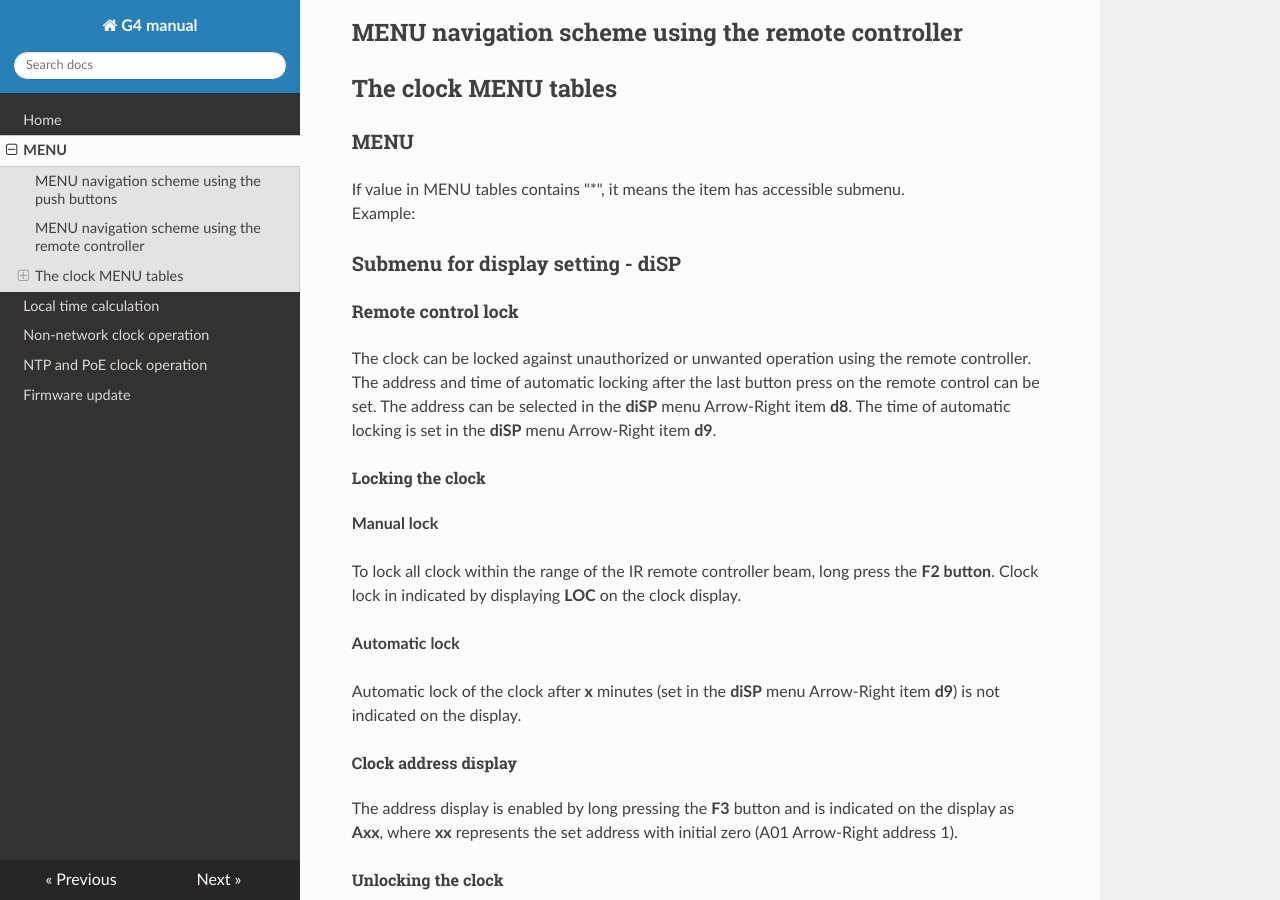
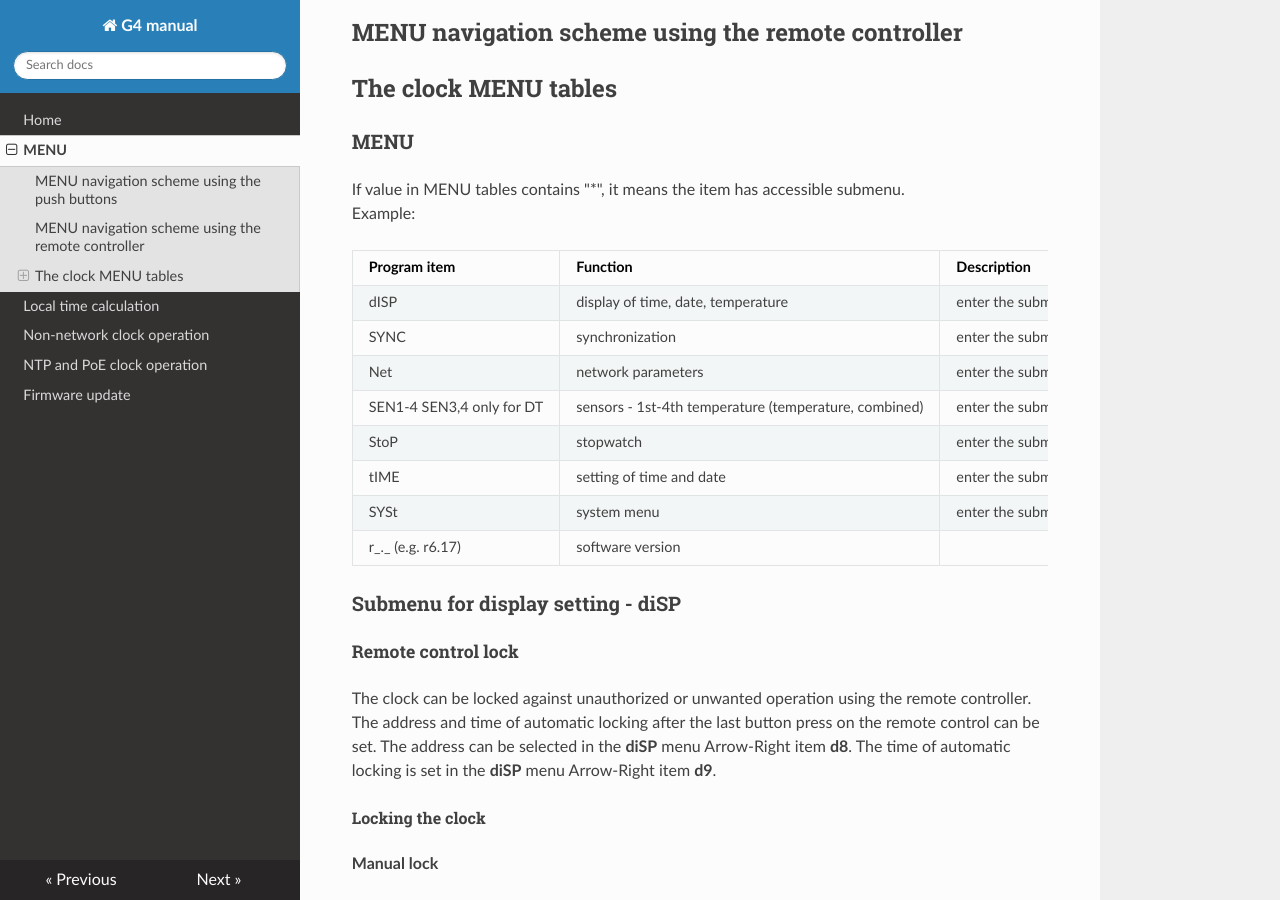
Before and after one commit to rici4kubicek/g4-manual, an MkDocs documentation site: the page built from docs/01-menu.md, in a window 1280 px wide and 900 px high, scrolled down 1424 px. Built offline with MkDocs 1.6.1, drawn with Linux system fonts in a browser that asks for light colours; nearby versions of some CDN libraries.

Commit message:
Add example of table - md only

```diff
--- a/docs/01-menu.md
+++ b/docs/01-menu.md
@@ -65,6 +65,18 @@ Setting of individual items in the submenu can be found in chapters 2.3.x.
 
 If value in MENU tables contains "*", it means the item has accessible submenu.
 Example:
+
+
+|**Program item**|**Function**|**Description**|
+|---------------|---------------|---------------|
+|dISP|display of time, date, temperature|enter the submenu (d menu)|
+|SYNC|synchronization|enter the submenu (o menu)|
+|Net|network parameters|enter the submenu (n menu)|
+|SEN1-4 SEN3,4 only for DT|sensors - 1st-4th temperature (temperature, combined)|enter the submenu (t menu)|
+|StoP|stopwatch|enter the submenu (h menu)|
+|tIME|setting of time and date|enter the submenu for time and date setting|
+|SYSt|system menu|enter the submenu (c menu)|
+|r\_.\_ (e.g. r6.17)|software version|
 
 
 ### Submenu for display setting - diSP
```
Also changed, not shown: site/01-menu/index.html, site/index.html, site/search/search_index.json, site/sitemap.xml, 1 other file.
